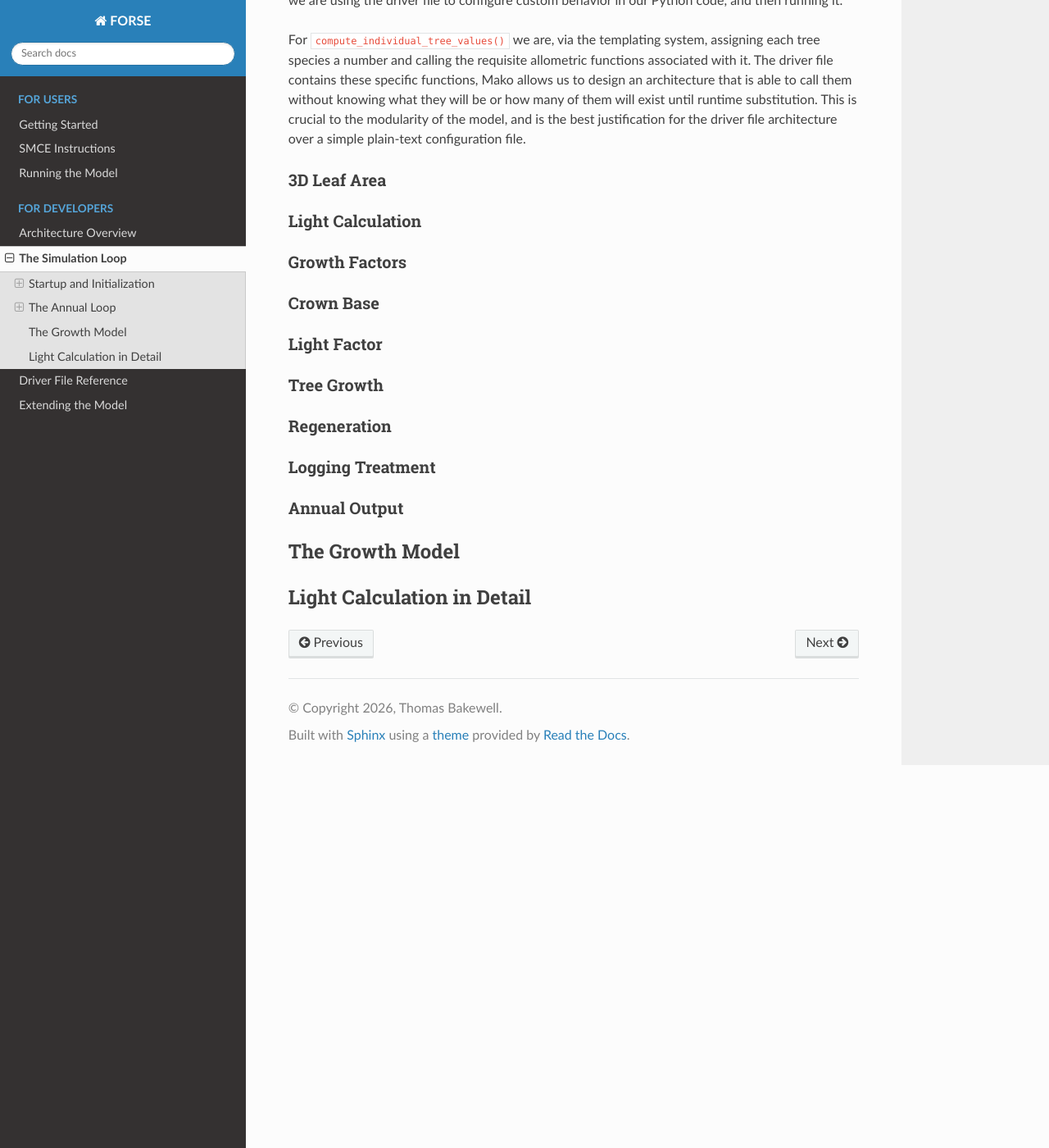
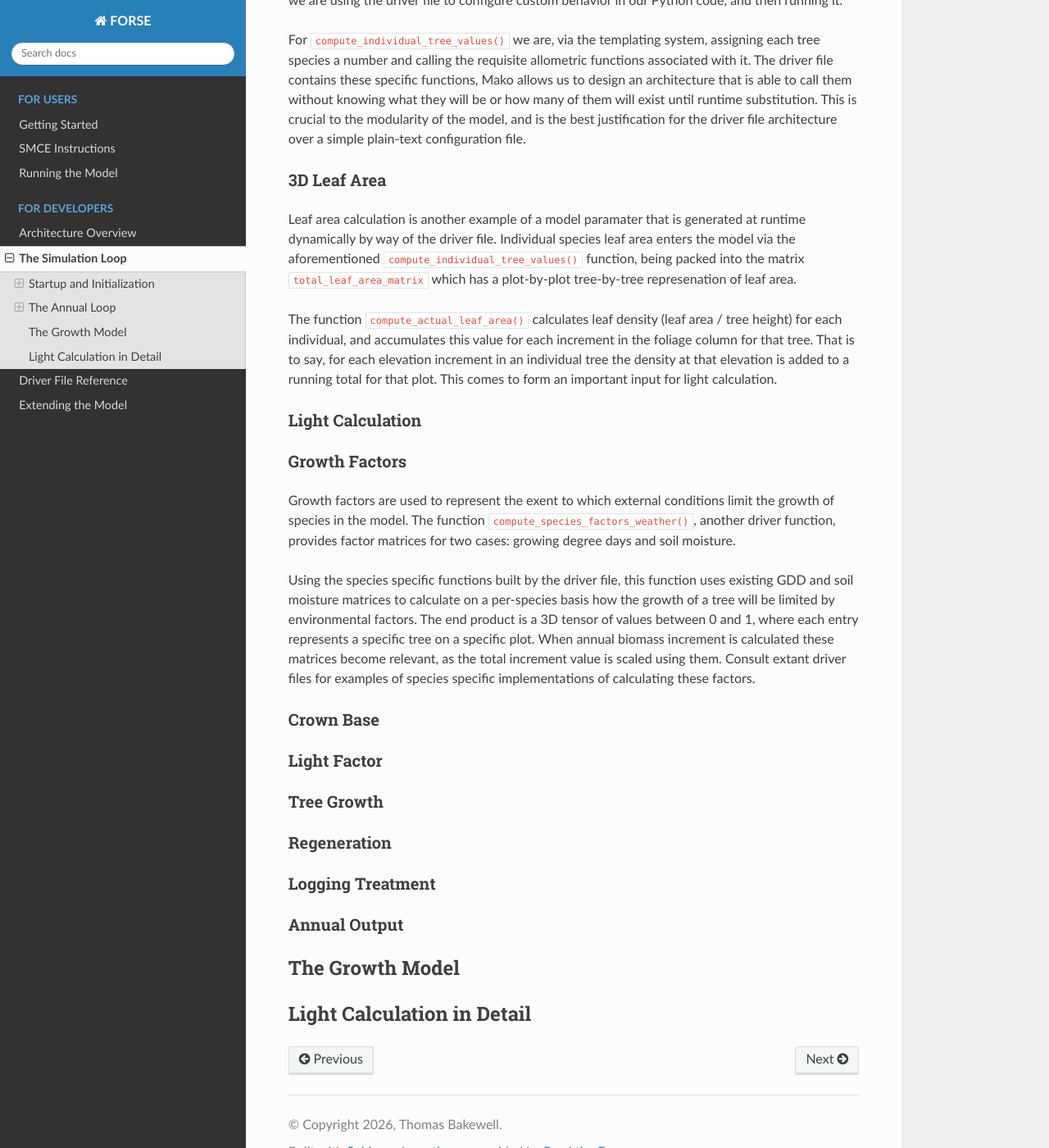
Before and after one commit to TBakewell25/FORSE-Documentation, a Sphinx documentation site: the page built from docs/source/pages/simulation.rst, in a window 1280 px wide and 1400 px high, scrolled down 2752 px. Shown: the whole window at 82% size. Built offline with Sphinx 7.4.7 and the Read the Docs theme 3.1.0, drawn with Linux system fonts in a browser that asks for light colours.

Commit message:
continued work on simulation

```diff
--- a/docs/source/pages/simulation.rst
+++ b/docs/source/pages/simulation.rst
@@ -122,8 +122,12 @@ This is crucial to the modularity of the model, and is the best justification fo
 3D Leaf Area
 ^^^^^^^^^^^^
 
-.. compute_actual_leaf_area() — distributes each tree's leaf area into the
-   3D voxel grid, which is the input to the light calculation.
+Leaf area calculation is another example of a model paramater that is generated at runtime dynamically by way of the driver file. Individual species leaf area enters the model via
+the aforementioned ``compute_individual_tree_values()`` function, being packed into the matrix ``total_leaf_area_matrix`` which has a plot-by-plot tree-by-tree represenation of leaf area.
+
+The function ``compute_actual_leaf_area()`` calculates leaf density (leaf area / tree height) for each individual, and accumulates this value for each increment in the foliage column for that
+tree. That is to say, for each elevation increment in an individual tree the density at that elevation is added to a running total for that plot. This comes to form an important input for
+light calculation.
 
 Light Calculation
 ^^^^^^^^^^^^^^^^^
@@ -131,18 +135,27 @@ Light Calculation
 .. compute_light() → light3d.py — see :doc:`simulation` for full detail.
    Brief mention here: Beer-Lambert attenuation through the 3D leaf area matrix.
 
+
+
 Growth Factors
 ^^^^^^^^^^^^^^
 
 .. compute_species_factors_weather() and compute_species_factors_soil() —
    each returns a per-species, per-plot factor matrix (values 0–1).
    Describe what conditions drive each factor toward 0 (growth limitation).
+Growth factors are used to represent the exent to which external conditions limit the growth of species in the model. The function ``compute_species_factors_weather()``, another driver
+function, provides factor matrices for two cases: growing degree days and soil moisture.
+
+Using the species specific functions built by the driver file, this function uses existing GDD and soil moisture matrices to calculate on a per-species basis how the growth of a tree will be limited
+by environmental factors. The end product is a 3D tensor of values between 0 and 1, where each entry represents a specific tree on a specific plot. When annual biomass increment is calculated these
+matrices become relevant, as the total increment value is scaled using them. Consult extant driver files for examples of species specific implementations of calculating these factors.
 
 Crown Base
 ^^^^^^^^^^
 
 .. compute_crown_base() — crown recession as a function of light availability.
    Self-pruning of shaded lower branches.
+
 
 Light Factor
 ^^^^^^^^^^^^
```
